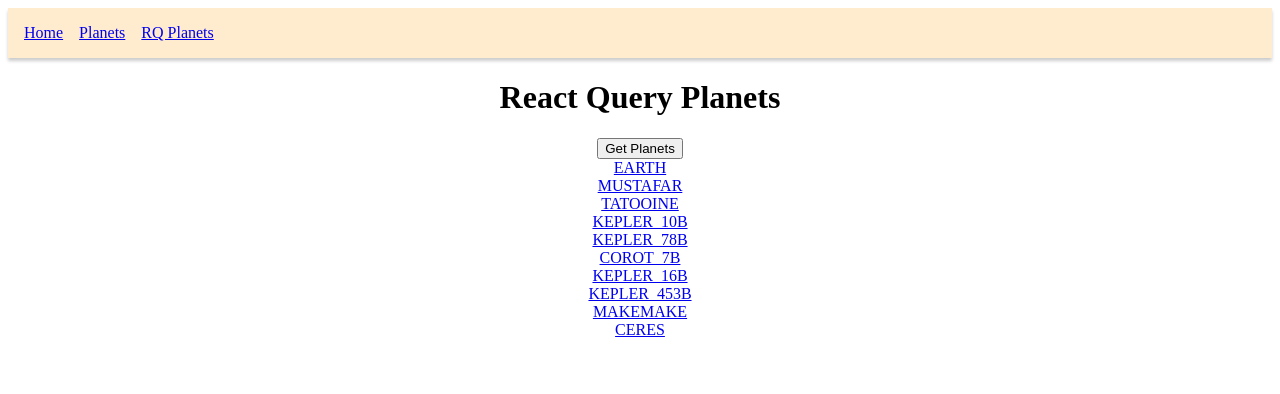
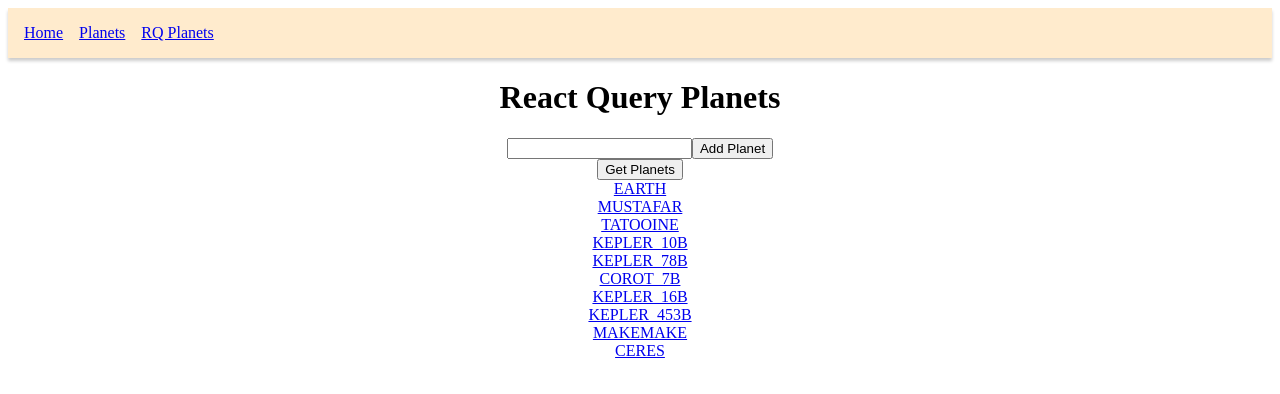
Before and after one commit to ZahariCheyrekov/react-query-learning, a React (Create React App) app: page /rq-planets in a window 1280 px wide. Shown: the top 394 px of the page. Built offline with nearby package versions, Linux system fonts and the light colour scheme; data requests are answered from the project's data file.

Commit message:
Add logic for creating a planet

```diff
--- a/src/components/RQPlanets.js
+++ b/src/components/RQPlanets.js
@@ -1,7 +1,14 @@
 import { Link } from "react-router-dom";
-import { usePlanetsData } from "../hooks/usePlanetsData";
+import { useAddPlanetData, usePlanetsData } from "../hooks/usePlanetsData";
+import { useState } from "react";
 
 export const RQPlanets = () => {
+    const [planetName, setPlanetName] = useState('');
+
+    const handleAddPlanetClick = () => {
+        mutate({ planetName });
+    }
+
     const onSuccess = (data) => {
         console.log('Success', data);
     }
@@ -10,7 +17,8 @@ export const RQPlanets = () => {
         console.log('Error', error);
     }
 
-    const { isLoading, data: planets, isError, error, isFetching, refetch } = usePlanetsData(onSuccess, onError)
+    const { isLoading, data: planets, isError, error, isFetching, refetch } = usePlanetsData(onSuccess, onError);
+    const { mutate } = useAddPlanetData();
 
     if (isError) {
         return <h2>{error.message}</h2>;
@@ -23,6 +31,16 @@ export const RQPlanets = () => {
     return (
         <>
             <h1>React Query Planets</h1>
+            <div>
+                <input
+                    type="text"
+                    value={planetName}
+                    onChange={(ev) => setPlanetName(ev.target.value)}
+                />
+                <button onClick={handleAddPlanetClick}>
+                    Add Planet
+                </button>
+            </div>
             <button onClick={refetch}>Get Planets</button>
             {planets && planets?.data.map((planet) => {
                 return <div key={planet.id}>
@@ -31,7 +49,6 @@ export const RQPlanets = () => {
                     </Link>
                 </div >
             })}
-
         </>
     );
 }
--- a/src/hooks/usePlanetsData.js
+++ b/src/hooks/usePlanetsData.js
@@ -1,8 +1,12 @@
 import axios from "axios";
-import { useQuery } from "react-query";
+import { useQuery, useMutation } from "react-query";
 
 const fetchPlanets = () => {
     return axios.get('http://localhost:4000/planets');
+}
+
+const addPlanet = (planet) => {
+    return axios.post('http://localhost:4000/planets', planet)
 }
 
 export const usePlanetsData = (onSuccess, onError) => {
@@ -15,3 +19,7 @@ export const usePlanetsData = (onSuccess, onError) => {
         }
     );
 }
+
+export const useAddPlanetData = (planet) => {
+    return useMutation(addPlanet);
+}
```
